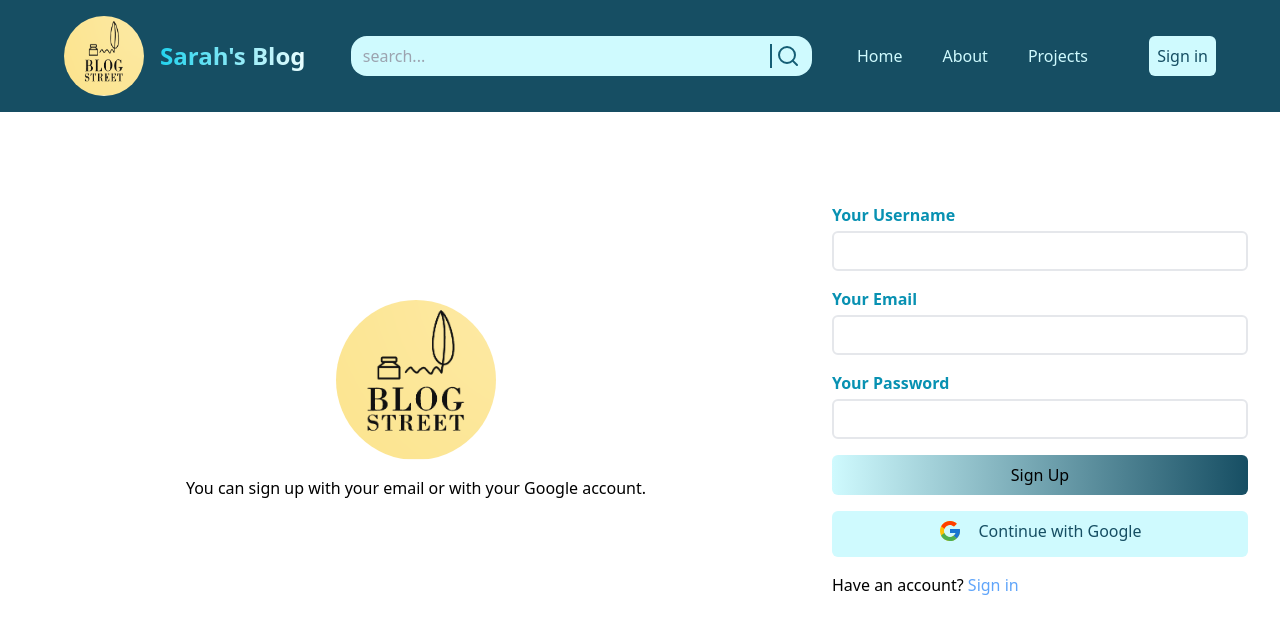
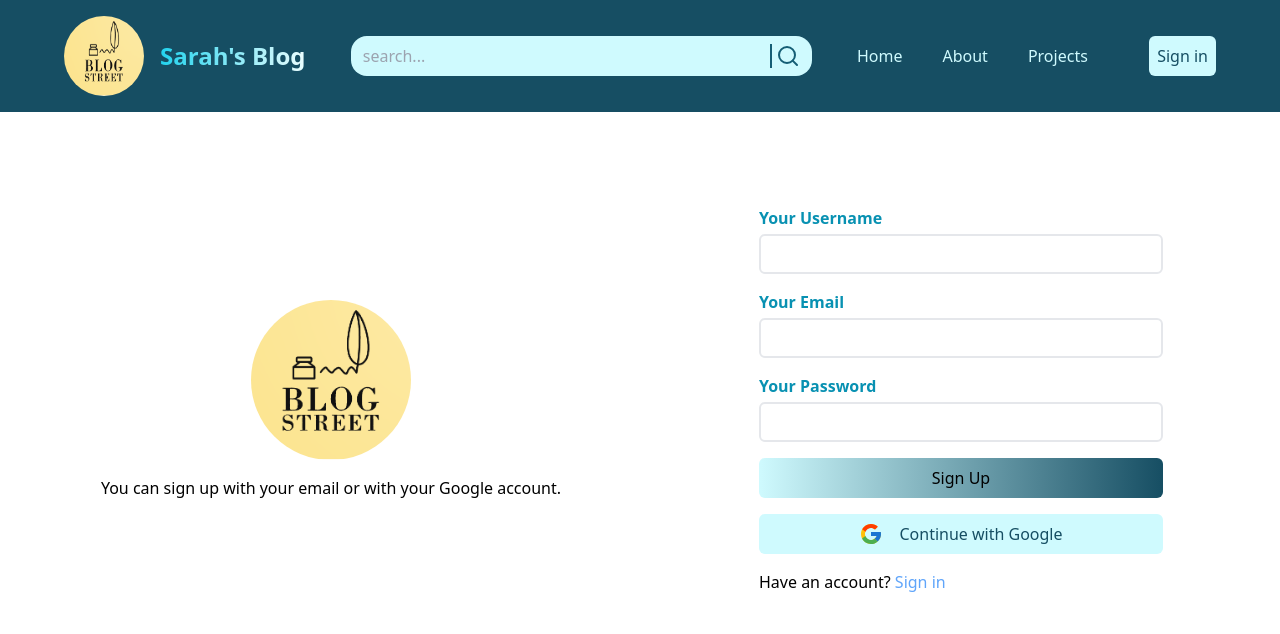
Before and after one commit to sarah-hbb/myblog, a React (Create React App) app in the folder client/: page /signup in a window 1280 px wide. Shown: the top 634 px of the page. Built offline with nearby package versions, Linux system fonts and the light colour scheme.

Commit message:
Add functionality to sign-up page

```diff
--- a/client/package.json
+++ b/client/package.json
@@ -38,6 +38,8 @@
     ]
   },
   "devDependencies": {
+    "http-proxy-middleware": "^3.0.0",
     "tailwindcss": "^3.4.1"
-  }
+  },
+  "proxy": "http://localhost:3000"
 }
--- a/client/src/components/ui/Button.jsx
+++ b/client/src/components/ui/Button.jsx
@@ -1,11 +1,20 @@
 import React from "react";
 
-const Button = ({ type, size, inverseColor, onClick, children, className }) => {
+const Button = ({
+  type,
+  size,
+  inverseColor,
+  onClick,
+  children,
+  className,
+  disabled,
+}) => {
   return (
     <button
+      disabled={disabled}
       type={type}
       onClick={onClick}
-      className={`${className} p-2 rounded-md hover:font-semibold focus:font-semibold
+      className={`${className} flex items-center justify-center p-2 text-center rounded-md hover:font-semibold focus:font-semibold
         hover:border-2 focus:border-2 border-cyan-600  ${
           inverseColor
             ? "bg-cyan-100 text-cyan-900 hover:bg-black hover:text-white"
--- a/client/src/components/ui/Input.jsx
+++ b/client/src/components/ui/Input.jsx
@@ -1,19 +1,20 @@
-import React, { useState } from "react";
+import React from "react";
 
-const Input = ({ label, type, onChange }) => {
-  const [inputValue, setInputValue] = useState("");
+const Input = ({ value, label, type, onChange, id, borderError }) => {
   const changeHandler = (e) => {
-    setInputValue(e.target.value);
-    onChange(inputValue);
+    onChange(e.target.value, e.target.id);
   };
   return (
     <div className="flex flex-col">
       <label className=" text-cyan-600 font-bold mb-1">{label}</label>
       <input
+        id={id}
         type={type}
-        value={inputValue}
-        className=" rounded-md h-10 p-4 border-2 text-gray-400 border-gray-200 focus:border-cyan-600 outline-none"
-        onChange={changeHandler}
+        value={value}
+        className={`rounded-md h-10 p-4 border-2 text-gray-400 ${
+          borderError ? "border-red-400" : " border-gray-200"
+        } border-gray-200 focus:border-cyan-600 outline-none`}
+        onChange={(e) => changeHandler(e, id)}
       />
     </div>
   );
--- /dev/null
+++ b/client/src/components/ui/LoadingSpinner.jsx
@@ -0,0 +1,15 @@
+import { PiSpinnerGapThin } from "react-icons/pi";
+
+import React from "react";
+
+const LoadingSpinner = ({ size, className }) => {
+  return (
+    <PiSpinnerGapThin
+      className={`${className} ${
+        size === "small" ? "text-2xl" : "text-6xl"
+      }  text-cyan-800 animate-spin self-center`}
+    />
+  );
+};
+
+export default LoadingSpinner;
--- a/client/src/pages/Signup.jsx
+++ b/client/src/pages/Signup.jsx
@@ -1,20 +1,65 @@
-import React from "react";
+import React, { useState } from "react";
+import { useNavigate } from "react-router-dom";
 import Input from "../components/ui/Input";
 import logo from "../assets/logo.png";
 import Button from "../components/ui/Button";
 import { FcGoogle } from "react-icons/fc";
 import TextLink from "../components/ui/TextLink";
+import LoadingSpinner from "../components/ui/LoadingSpinner";
 
 const Signup = () => {
-  const usernameChangeHandler = (input) => {
-    console.log(input);
+  const [formData, setFormData] = useState({
+    username: "",
+    email: "",
+    password: "",
+  });
+  const [errorMessage, setErrorMesssage] = useState(null);
+  const [submitClicked, setSubmitClicked] = useState(false);
+  const [loading, setLoading] = useState(false);
+
+  const navigate = useNavigate();
+
+  const handleChange = (input, id) => {
+    setFormData({ ...formData, [id]: input.trim() });
   };
-  const emailChangeHandler = () => {};
-  const passwordChangeHandler = () => {};
-  const submitHandler = () => {};
+
+  const handleSubmit = async (e) => {
+    e.preventDefault();
+    setSubmitClicked(true);
+    if (
+      formData.email === "" ||
+      formData.username === "" ||
+      formData.password === ""
+    ) {
+      setErrorMesssage("Please fill out all fields!");
+      return;
+    }
+    try {
+      setLoading(true);
+      setErrorMesssage(null);
+      const res = await fetch("/api/auth/signup", {
+        method: "POST",
+        headers: { "Content-Type": "application/json" },
+        body: JSON.stringify(formData),
+      });
+      const data = await res.json();
+      if (data.success === false) {
+        setErrorMesssage(data.message);
+        setLoading(false);
+        return;
+      }
+
+      if (res.ok) {
+        navigate("/signin");
+      }
+    } catch (error) {
+      setErrorMesssage(error.message);
+      setLoading(false);
+    }
+  };
 
   return (
-    <div className="flex h-screen items-center justify-between p-4">
+    <div className="flex min-h-screen items-center justify-center p-4 gap-3">
       <div className=" md:flex hidden flex-col p-3 items-center justify-center flex-1">
         <img
           src={logo}
@@ -23,27 +68,48 @@ const Signup = () => {
         />
         <h3>You can sign up with your email or with your Google account.</h3>
       </div>
-      <form className="flex flex-col justify-between gap-4 p-4 flex-auto  max-w-md">
+      <div className="flex-1 flex justify-center items-center">
+        <form
+          className="flex flex-col justify-between gap-4 w-2/3 max-w-xl"
+          onSubmit={handleSubmit}
+        >
           <Input
+            value={formData.username}
+            id="username"
             type="text"
             label="Your Username"
-          onChange={usernameChangeHandler}
+            onChange={handleChange}
+            borderError={submitClicked && formData.username === ""}
           />
-        <Input type="email" label="Your Email" onChange={emailChangeHandler} />
           <Input
+            value={formData.email}
+            id="email"
+            type="email"
+            label="Your Email"
+            onChange={handleChange}
+            borderError={submitClicked && formData.email === ""}
+          />
+          <Input
+            value={formData.password}
+            id="password"
             type="password"
             label="Your Password"
-          onChange={passwordChangeHandler}
+            onChange={handleChange}
+            borderError={submitClicked && formData.password === ""}
           />
-        <Button type="submit" inverseColor={false} onClick={submitHandler}>
-          Sign Up
+          {errorMessage && <h2 className="text-red-600">{errorMessage}</h2>}
+
+          <Button disabled={loading} type="submit" inverseColor={false}>
+            {loading ? (
+              <div className="flex justify-center items-center">
+                <LoadingSpinner size={"small"} />
+                <span className="text-cyan-800 ml-3">Loading ...</span>
+              </div>
+            ) : (
+              "Sign Up"
+            )}
           </Button>
-        <Button
-          type="submit"
-          inverseColor
-          onClick={submitHandler}
-          className={""}
-        >
+          <Button type="text" inverseColor className={""}>
             <div className=" inline-flex">
               <FcGoogle className=" text-2xl mr-4" />
               Continue with Google
@@ -60,6 +126,7 @@ const Signup = () => {
           </h3>
         </form>
       </div>
+    </div>
   );
 };
 
```
Also changed, not shown: 1 other file (tests, documents, lock files or other folders). Lines whose indentation alone changed are shown as unchanged.
